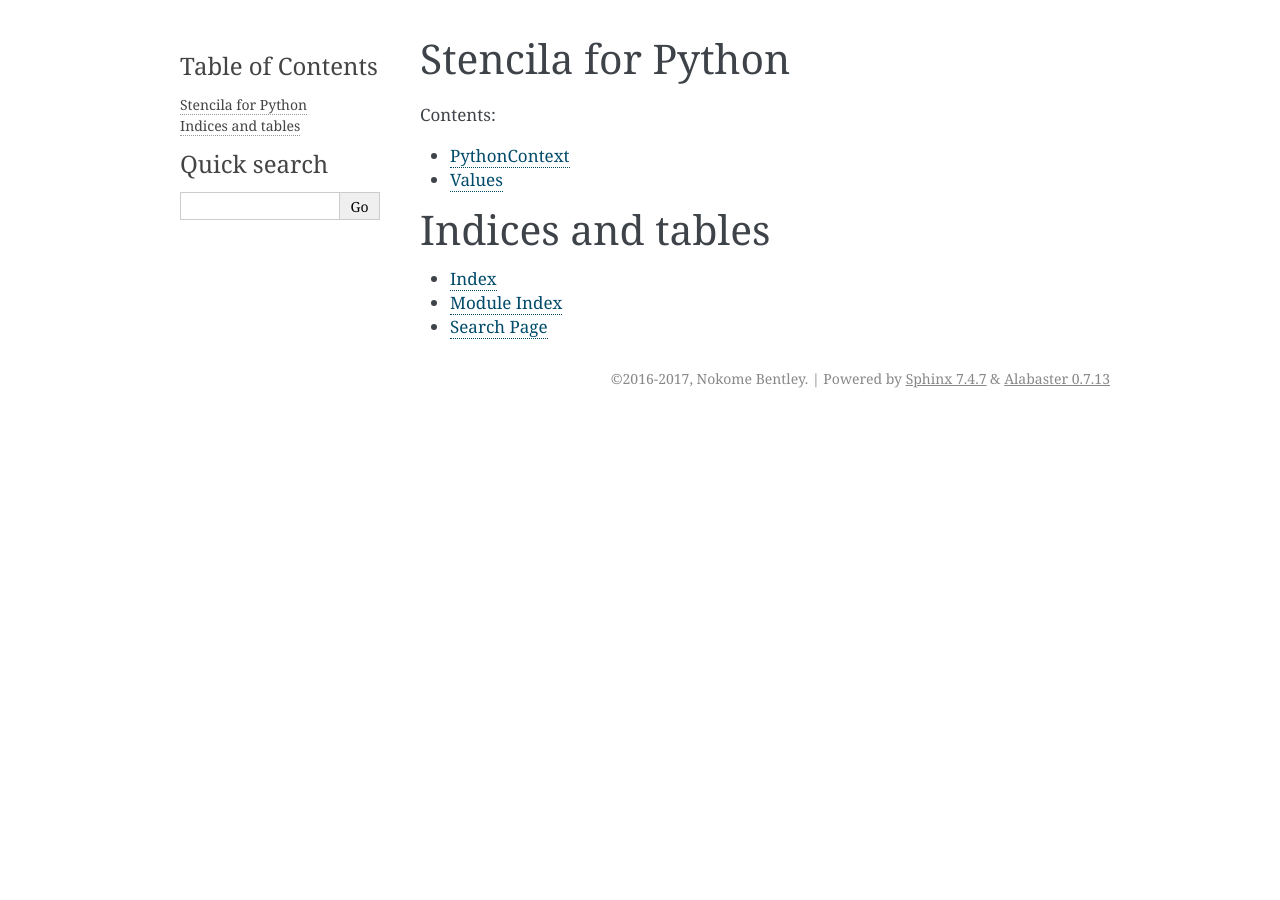
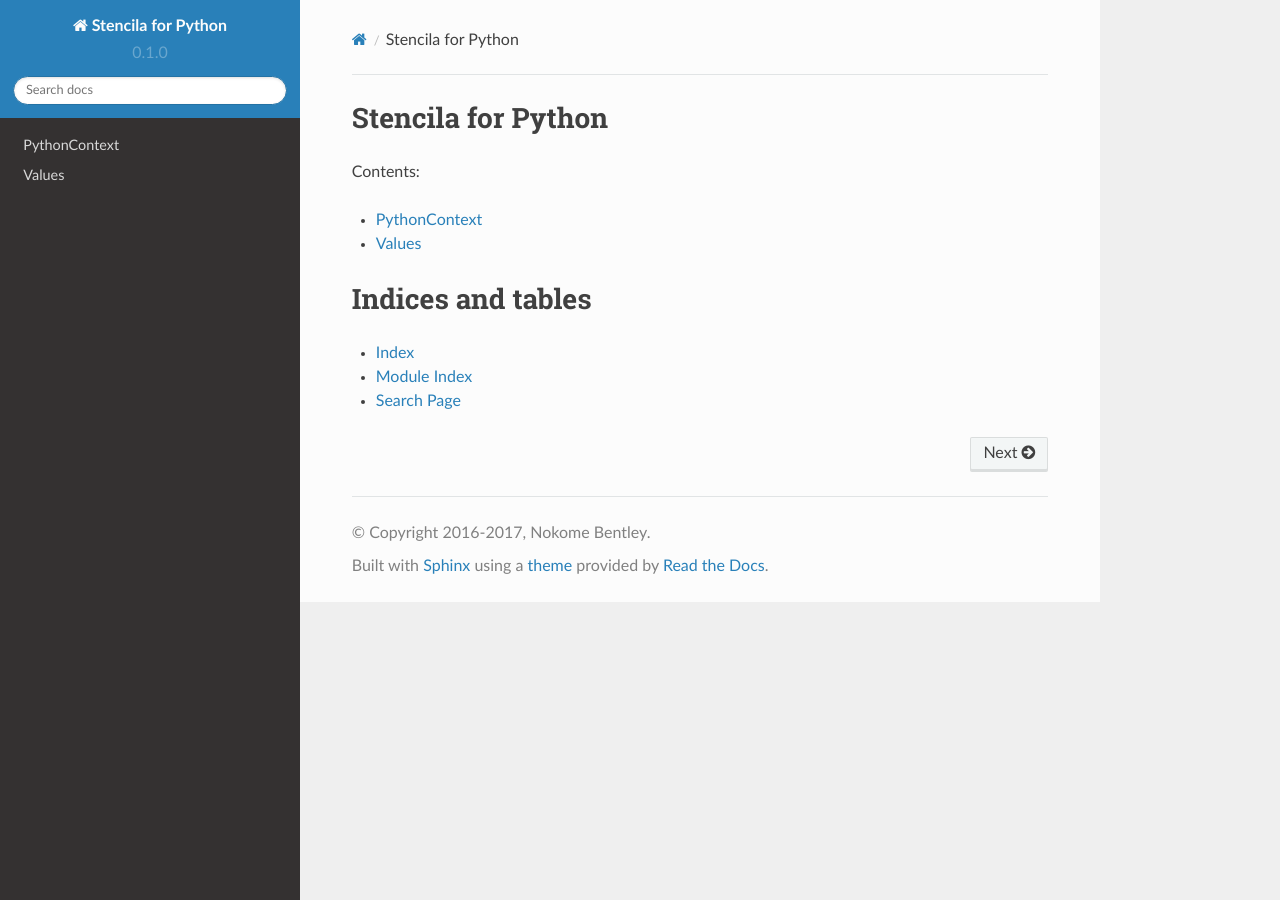
Before and after one commit to stencila/py, a Sphinx documentation site: the page built from docs/index.rst, in a window 1280 px wide. Built offline with Sphinx 7.4.7 and the Read the Docs theme 2.0.0, drawn with Linux system fonts in a browser that asks for light colours.

Commit message:
Switch to RTD theme

```diff
--- a/docs/conf.py
+++ b/docs/conf.py
@@ -52,7 +52,7 @@
 master_doc = 'index'
 
 # General information about the project.
-project = u'Stencila'
+project = u'Stencila for Python'
 copyright = u'2016-2017, Nokome Bentley'
 author = u'Nokome Bentley'
 
@@ -123,7 +123,7 @@
 # The theme to use for HTML and HTML Help pages.  See the documentation for
 # a list of builtin themes.
 #
-html_theme = 'alabaster'
+html_theme = 'sphinx_rtd_theme'
 
 # Theme options are theme-specific and customize the look and feel of a theme
 # further.  For a list of options available for each theme, see the
```
Also changed, not shown: 1 other file.
